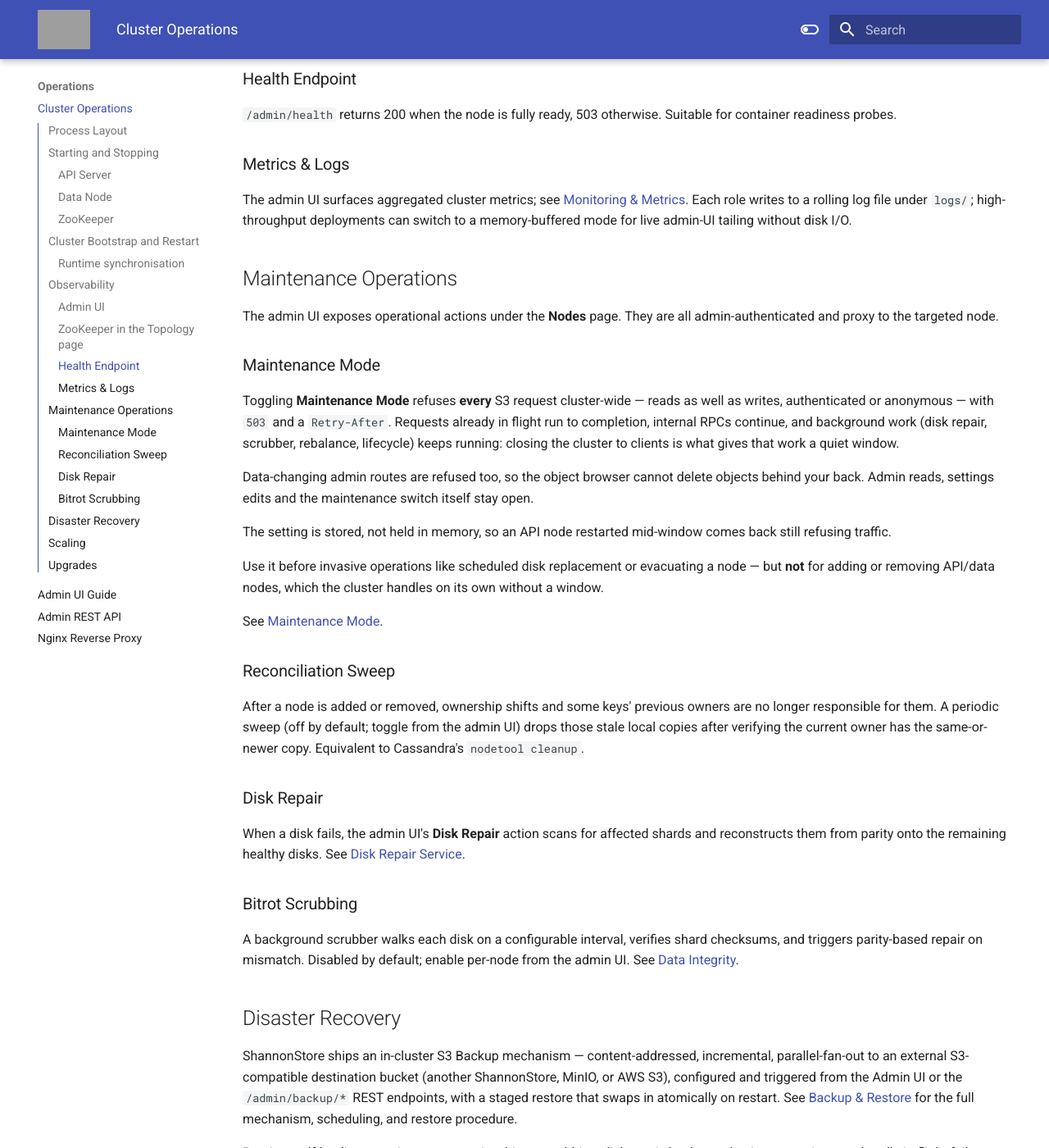
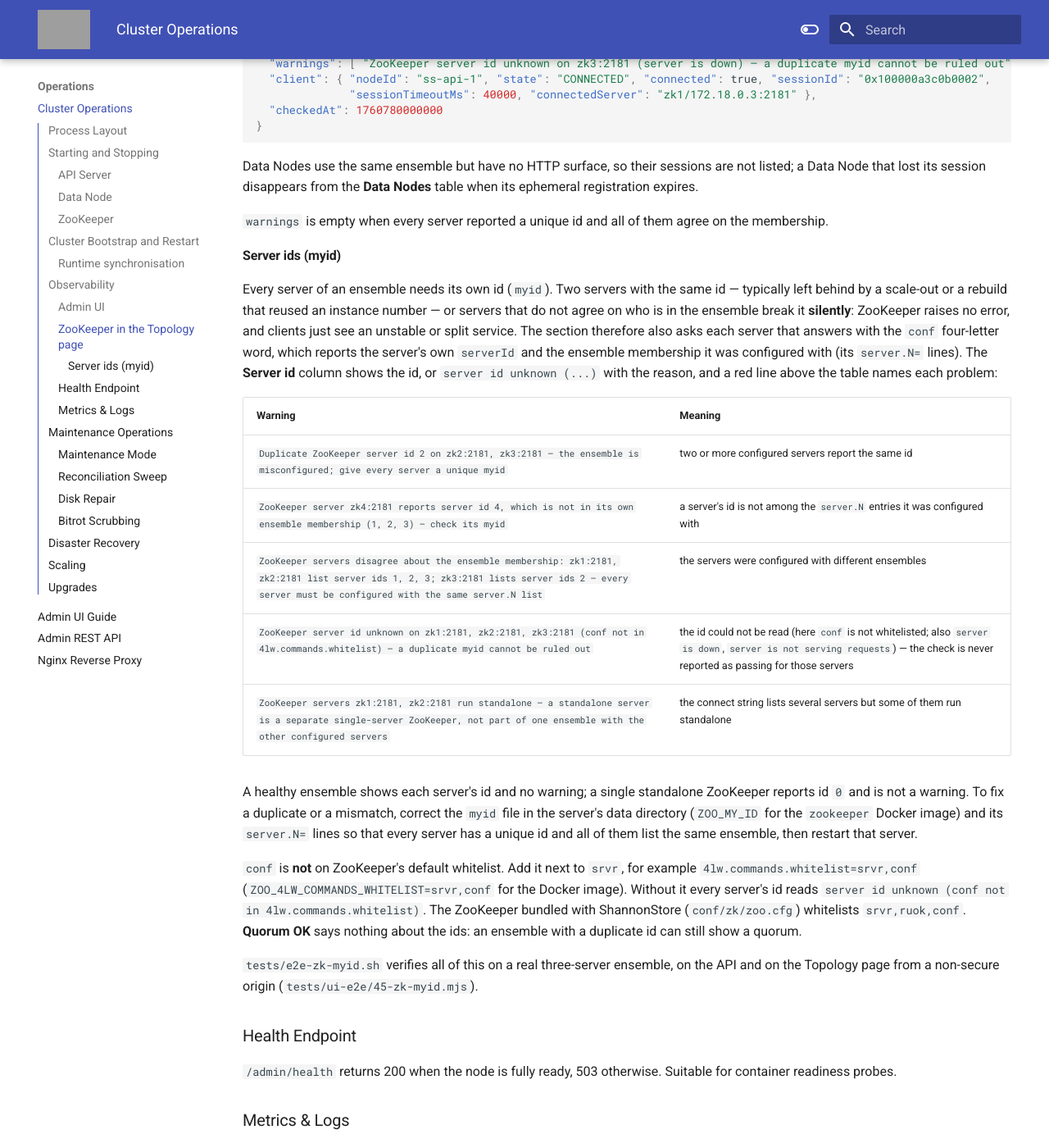
Before and after one commit to cloudcheflabs/shannonstore-docs, an MkDocs documentation site: the page built from docs/operations/operations.md, in a window 1280 px wide and 1400 px high, scrolled down 4072 px. Shown: the whole window at 82% size. Built offline with MkDocs 1.6.1 and Material for MkDocs 9.7.7, drawn with Linux system fonts in a browser that asks for light colours; the version menu is left out; some of the changed text lies outside the part shown; grey boxes are pictures that could not be loaded.

Commit message:
docs(operations): ZooKeeper server ids (myid) — duplicate / mismatch / unknown-id warnings, conf whitelist
Co-Authored-By: Claude Opus 5.5 <noreply@anthropic.com>

````diff
--- a/docs/operations/operations.md
+++ b/docs/operations/operations.md
@@ -44,7 +44,7 @@ bin/stop-zk.sh
 
 The bundled ZooKeeper runs the standard `QuorumPeerMain` with `conf/zk/zoo.cfg` (client port 2181, data under `data/zookeeper`, log in `logs/zk.log`). It is a single server, for evaluation only. In production, point every API Server and Data Node at a managed ensemble of three or five servers through `shannonstore.zk.connect` (`zk1:2181,zk2:2181,zk3:2181`).
 
-The admin **Topology** page reads each server's status with the `srvr` four-letter command. ZooKeeper 3.5+ answers `srvr` by default; if your ensemble sets `4lw.commands.whitelist`, keep `srvr` in it (the bundled `zoo.cfg` sets `srvr,ruok`). Without it the page still shows the server as UP but cannot show its role.
+The admin **Topology** page reads each server's status with the `srvr` four-letter command and its server id (`myid`) with `conf`. ZooKeeper 3.5+ answers `srvr` by default; if your ensemble sets `4lw.commands.whitelist`, keep `srvr` in it, and add `conf` — which is **not** on the default whitelist — so the page can show each server's id and warn about a duplicate `myid` (the bundled `zoo.cfg` sets `srvr,ruok,conf`). Without `srvr` the page still shows the server as UP but cannot show its role; without `conf` the id reads `server id unknown (conf not in 4lw.commands.whitelist)`.
 
 ## Cluster Bootstrap and Restart
 
@@ -87,6 +87,7 @@ The ZooKeeper section shows every server named in `shannonstore.zk.connect`, in
 | Column | Meaning |
 |---|---|
 | Server | `host:port` from the connect string (a chroot suffix is ignored; a host without a port is 2181) |
+| Server id | the server's own id (`myid`) as it reports it to `conf`, or `server id unknown (...)` with the reason — see [Server ids](#server-ids-myid) |
 | Role | `leader`, `follower`, `observer`, or `standalone` for a single server; `unknown` when the server is down or does not answer `srvr` |
 | Version | the ZooKeeper server version |
 | Connections | client connections open on that server |
@@ -114,11 +115,16 @@ curl -s -H "Authorization: Bearer $TOK" \
   "connectString": "zk1:2181,zk2:2181,zk3:2181",
   "servers": [
     { "host": "zk1", "port": 2181, "status": "UP", "version": "3.9.1", "latencyMin": 0, "latencyAvg": 0.4,
-      "latencyMax": 7, "connections": 6, "outstanding": 0, "zxid": "0x10000004a", "mode": "follower", "nodeCount": 61 },
-    { "host": "zk2", "port": 2181, "status": "UP", "mode": "leader", "...": "..." },
-    { "host": "zk3", "port": 2181, "status": "DOWN", "mode": "unknown", "error": "ConnectException: Connection refused" }
+      "latencyMax": 7, "connections": 6, "outstanding": 0, "zxid": "0x10000004a", "mode": "follower", "nodeCount": 61,
+      "probeMs": 3, "serverId": 1, "serverIdNote": null,
+      "membership": { "1": "zk1:2888:3888:participant;0.0.0.0:2181", "2": "zk2:2888:3888:participant;0.0.0.0:2181",
+                      "3": "zk3:2888:3888:participant;0.0.0.0:2181" } },
+    { "host": "zk2", "port": 2181, "status": "UP", "mode": "leader", "serverId": 2, "...": "..." },
+    { "host": "zk3", "port": 2181, "status": "DOWN", "mode": "unknown", "error": "ConnectException: Connection refused",
+      "serverId": null, "serverIdNote": "server id unknown (server is down)", "membership": {} }
   ],
   "quorum": { "up": 2, "total": 3, "required": 2, "hasQuorum": true, "leader": "zk2:2181" },
+  "warnings": [ "ZooKeeper server id unknown on zk3:2181 (server is down) — a duplicate myid cannot be ruled out" ],
   "client": { "nodeId": "ss-api-1", "state": "CONNECTED", "connected": true, "sessionId": "0x100000a3c0b0002",
               "sessionTimeoutMs": 40000, "connectedServer": "zk1/172.18.0.3:2181" },
   "checkedAt": 1760780000000
@@ -126,6 +132,40 @@ curl -s -H "Authorization: Bearer $TOK" \
 ```
 
 Data Nodes use the same ensemble but have no HTTP surface, so their sessions are not listed; a Data Node that lost its session disappears from the **Data Nodes** table when its ephemeral registration expires.
+
+`warnings` is empty when every server reported a unique id and all of them agree on the membership.
+
+#### Server ids (myid)
+
+Every server of an ensemble needs its own id (`myid`). Two servers with the same id — typically
+left behind by a scale-out or a rebuild that reused an instance number — or servers that do not
+agree on who is in the ensemble break it **silently**: ZooKeeper raises no error, and clients just
+see an unstable or split service. The section therefore also asks each server that answers with the
+`conf` four-letter word, which reports the server's own `serverId` and the ensemble membership it
+was configured with (its `server.N=` lines). The **Server id** column shows the id, or
+`server id unknown (...)` with the reason, and a red line above the table names each problem:
+
+| Warning | Meaning |
+|---|---|
+| `Duplicate ZooKeeper server id 2 on zk2:2181, zk3:2181 — the ensemble is misconfigured; give every server a unique myid` | two or more configured servers report the same id |
+| `ZooKeeper server zk4:2181 reports server id 4, which is not in its own ensemble membership (1, 2, 3) — check its myid` | a server's id is not among the `server.N` entries it was configured with |
+| `ZooKeeper servers disagree about the ensemble membership: zk1:2181, zk2:2181 list server ids 1, 2, 3; zk3:2181 lists server ids 2 — every server must be configured with the same server.N list` | the servers were configured with different ensembles |
+| `ZooKeeper server id unknown on zk1:2181, zk2:2181, zk3:2181 (conf not in 4lw.commands.whitelist) — a duplicate myid cannot be ruled out` | the id could not be read (here `conf` is not whitelisted; also `server is down`, `server is not serving requests`) — the check is never reported as passing for those servers |
+| `ZooKeeper servers zk1:2181, zk2:2181 run standalone — a standalone server is a separate single-server ZooKeeper, not part of one ensemble with the other configured servers` | the connect string lists several servers but some of them run standalone |
+
+A healthy ensemble shows each server's id and no warning; a single standalone ZooKeeper reports id
+`0` and is not a warning. To fix a duplicate or a mismatch, correct the `myid` file in the server's
+data directory (`ZOO_MY_ID` for the `zookeeper` Docker image) and its `server.N=` lines so that
+every server has a unique id and all of them list the same ensemble, then restart that server.
+
+`conf` is **not** on ZooKeeper's default whitelist. Add it next to `srvr`, for example
+`4lw.commands.whitelist=srvr,conf` (`ZOO_4LW_COMMANDS_WHITELIST=srvr,conf` for the Docker image).
+Without it every server's id reads `server id unknown (conf not in 4lw.commands.whitelist)`.
+The ZooKeeper bundled with ShannonStore (`conf/zk/zoo.cfg`) whitelists `srvr,ruok,conf`. **Quorum OK** says
+nothing about the ids: an ensemble with a duplicate id can still show a quorum.
+
+`tests/e2e-zk-myid.sh` verifies all of this on a real three-server ensemble, on the API and on the
+Topology page from a non-secure origin (`tests/ui-e2e/45-zk-myid.mjs`).
 
 ### Health Endpoint
 
````
Also changed, not shown: docs/features/configuration.md (+1 -1 lines).
